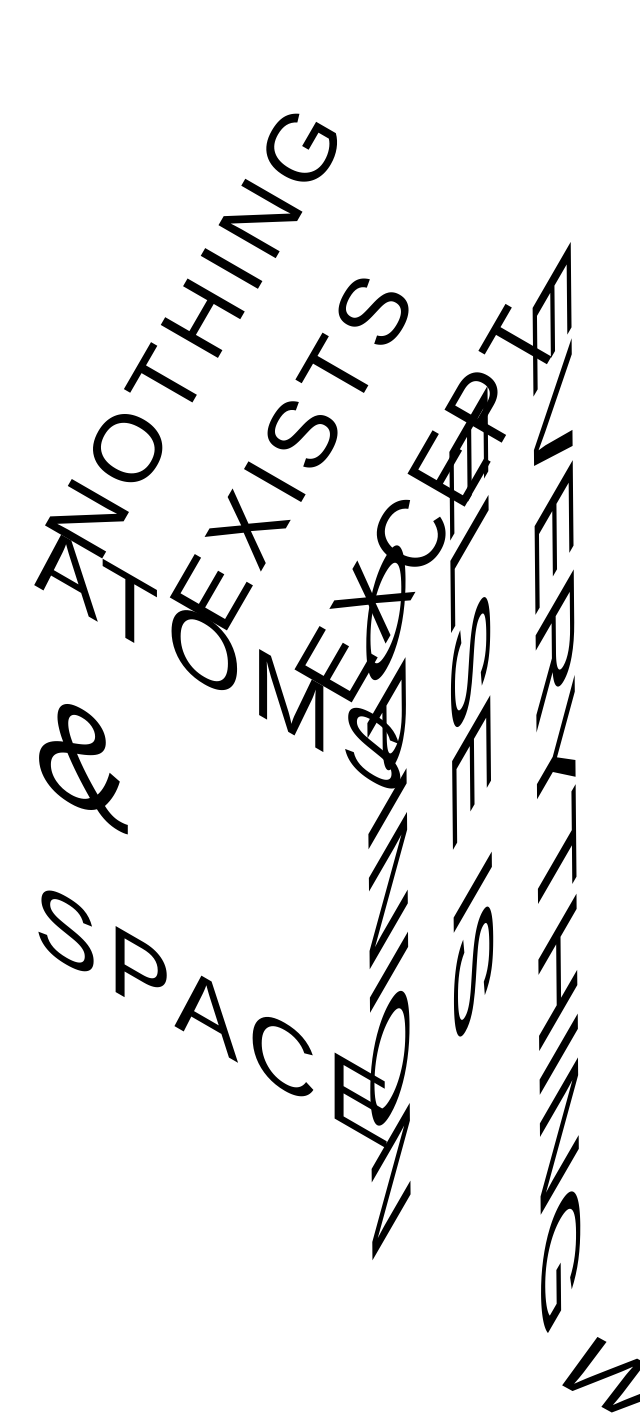
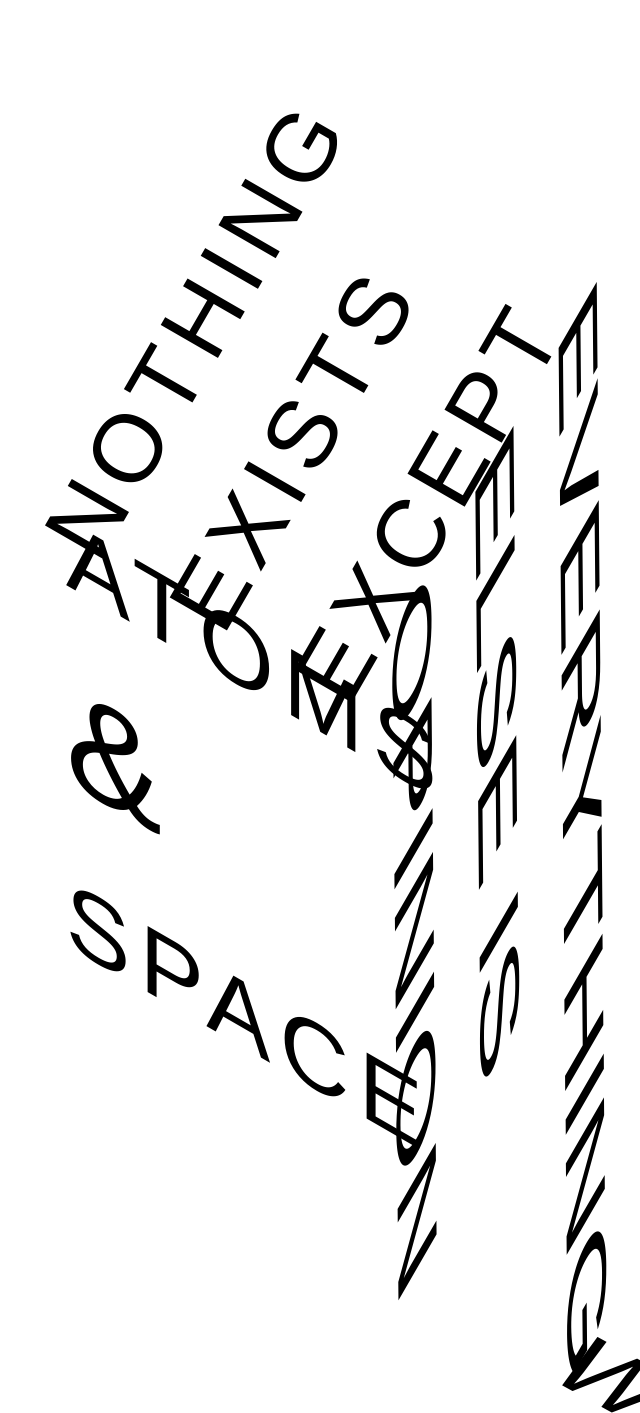
Before and after one commit to DominiqueMarcil/assignment-4-test, a plain HTML site: page index.html in a window 1280 px wide. Shown: the top 1413 px of the page, without its empty margins (371-1011 px from the left). Drawn offline with Linux system fonts and the light colour scheme; a web font is replaced by a local one.

Commit message:
css space edits

```diff
--- a/css/style.css
+++ b/css/style.css
@@ -61,15 +61,15 @@ body {
 .side1 {
     position: absolute;
     top: 60%;
-    left: 30%;
+    left: 35%;
     transform: skewY(30deg);
     transform-origin: top left;
 }
 
 .side2 {
     position: absolute;
-    top: 90%; /* Adjust to match .side1 */
-    left: 50%; /* Adjust to bring closer to .side1 */
+    top: 95%; /* Adjust to match .side1 */
+    left: 54%; /* Adjust to bring closer to .side1 */
     transform: skewX(30deg) skewY(40deg); /* Reduce skew angle to make text less stretched */
     rotate: 60deg; /* Rotate text to make it upright */
     letter-spacing: 0rem;
```
